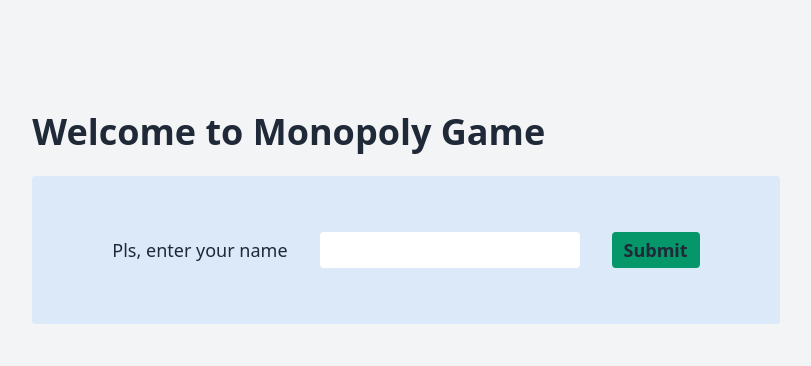
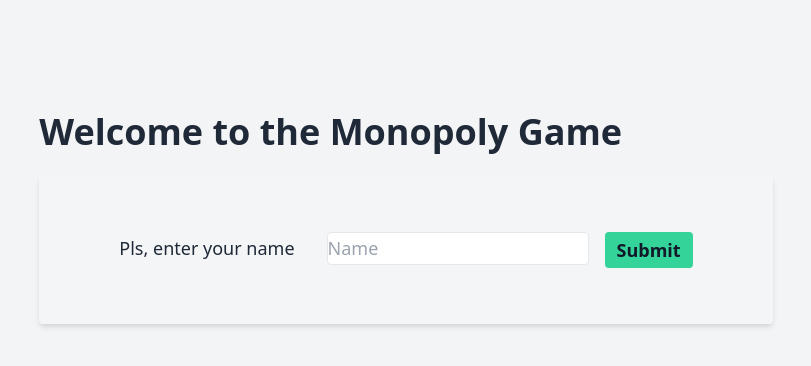
Before and after one commit to j3sch/MonopolySE3, a Next.js app: page /loginPage in a window 1280 px wide. Shown: the top 366 px of the page, without its empty margins (234-1045 px from the left). Built offline with nearby package versions, Linux system fonts and the light colour scheme.

Commit message:
ui login page

```diff
--- a/src/pages/loginPage.jsx
+++ b/src/pages/loginPage.jsx
@@ -46,26 +46,27 @@
 		<div className="flex h-full">
 			<div className="mx-auto">
 				<h1 className="font-semibold text-4xl mt-28 mb-6">
-					Welcome to Monopoly Game
+					Welcome to the Monopoly Game
 				</h1>
 				<form
 					onSubmit={handleSubmit}
-					className="form bg-blue-300 py-14 px-20 flex bg-opacity-25 rounded text-lg mb-6"
+					className="form shadow-md bg-white py-14 px-20 flex bg-opacity-10 rounded text-lg mb-6 "
 				>
-					<div>
-						<label htmlFor="submit">
+					<div className="pr-4">
+						<label className="block sm:inline-block pr-8" htmlFor="submit">
 							Pls, enter your name
-							<input
-								className="py-1 text-black mx-8 rounded"
-								type="text"
-								value={name}
-								onChange={(e) => setName(e.target.value)}
-							/>
 						</label>
+						<input
+							className="py-1 text-black rounded appearance-none leading-tight border focus:border-blue-400 outline-none"
+							placeholder="Name"
+							type="text"
+							value={name}
+							onChange={(e) => setName(e.target.value)}
+						/>
 					</div>
 					<button
 						type="submit"
-						className="bg-green-600 py-1 px-3 rounded font-semibold"
+						className=" py-1 px-3 bg-green-400 rounded font-semibold text-gray-900"
 					>
 						Submit
 					</button>
```
Also changed, not shown: package.json (+5 -5 lines), 2 other files (tests, documents, lock files or other folders).
